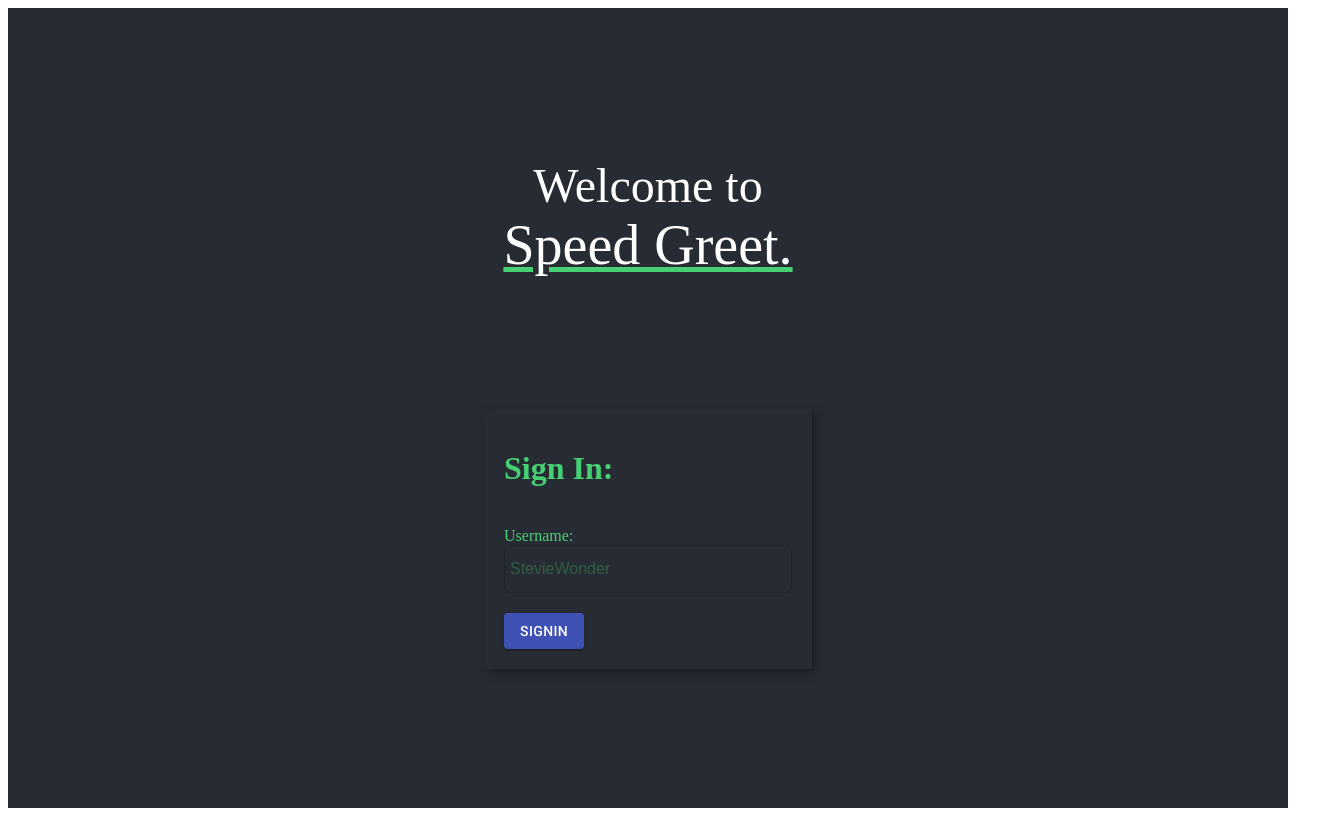
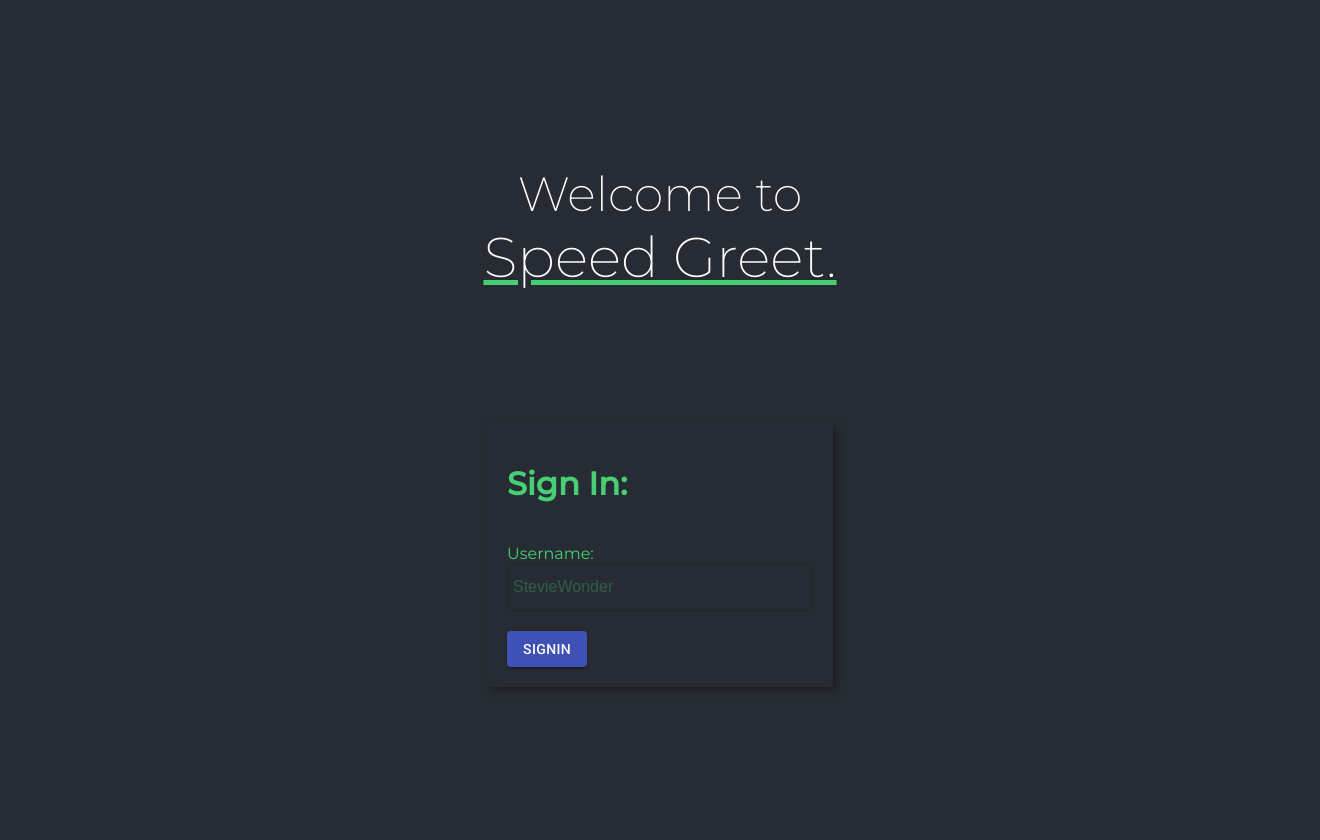
Before and after one commit to ColdMillenium/SpeedGreet, a React (Create React App) app: page / in a window 1280 px wide. Shown: the whole page, 1320 px wide, since content can reach past the window. Before the commit the page ends 816 px from the top, so only its background shows below. Built offline with nearby package versions, Linux system fonts and the light colour scheme; no server answers.

Commit message:
Made a global style
-applying new fonts
-defining default style of the body

```diff
--- a/src/App.js
+++ b/src/App.js
@@ -1,4 +1,4 @@
-import React, {Component, useContext} from 'react';
+import React, {Component, useContext, Fragment} from 'react';
 import Calculator from './components/Calculator/calculator';
 import Chat from './components/Chat/Chat';
 import Train from './components/Chat/Train';
@@ -11,7 +11,7 @@ import MainMenuPage from './components/MainMenuPage/MainMenuPage';
 import { Switch, Route, Redirect } from 'react-router-dom';
 import {ClientContext} from './contexts/ClientContext'
 import { createMuiTheme, makeStyles, withTheme } from '@material-ui/core/styles';
-import {ThemeProvider} from 'styled-components';
+import {ThemeProvider, createGlobalStyle} from 'styled-components';
 
 // const theme = createMuiTheme({
 //   colors: {
@@ -32,25 +32,32 @@ const theme = {
   bs: `0.25em 0.25em 0.75em rgba(0,0,0,.25),
   0.125em 0.125em 0.25em rgba(0,0,0,.15)`
 }
-const useStyles = makeStyles({
-  root: {
-    background: theme.colors.dark,
-    color:theme.colors.light,
-    height: "100vh",
-    width: "100vw",
-    margin: 0,
-    padding: 0
-  },
-});
+
+const GlobalStyle = createGlobalStyle`
+
+  body {
+    font-family: 'Montserrat', sans-serif;
+    margin: 0;
+    background-color: ${theme.colors.dark};
+    color: ${theme.colors.light};
+    padding: 20px;
+    height: 100vh;
+    width: 100vw;
+  }
+  p{
+    font-family: 'Quicksand', sans-serif;
+  }
+`;
+
 
 
 export default function App(){
-  const classes = useStyles();
   const {confirmUserName, hasUserName} = useContext(ClientContext);
 
 
     return (
-    <div className={classes.root}>
+    <Fragment>
+      <GlobalStyle/>
       <ThemeProvider theme={theme}>
         <Switch>
             <Route exact path="/">{ ()=>{
@@ -112,7 +119,7 @@ export default function App(){
             </Route>
         </Switch>
       </ThemeProvider>
-    </div>
+    </Fragment>
     );
 
 
```
